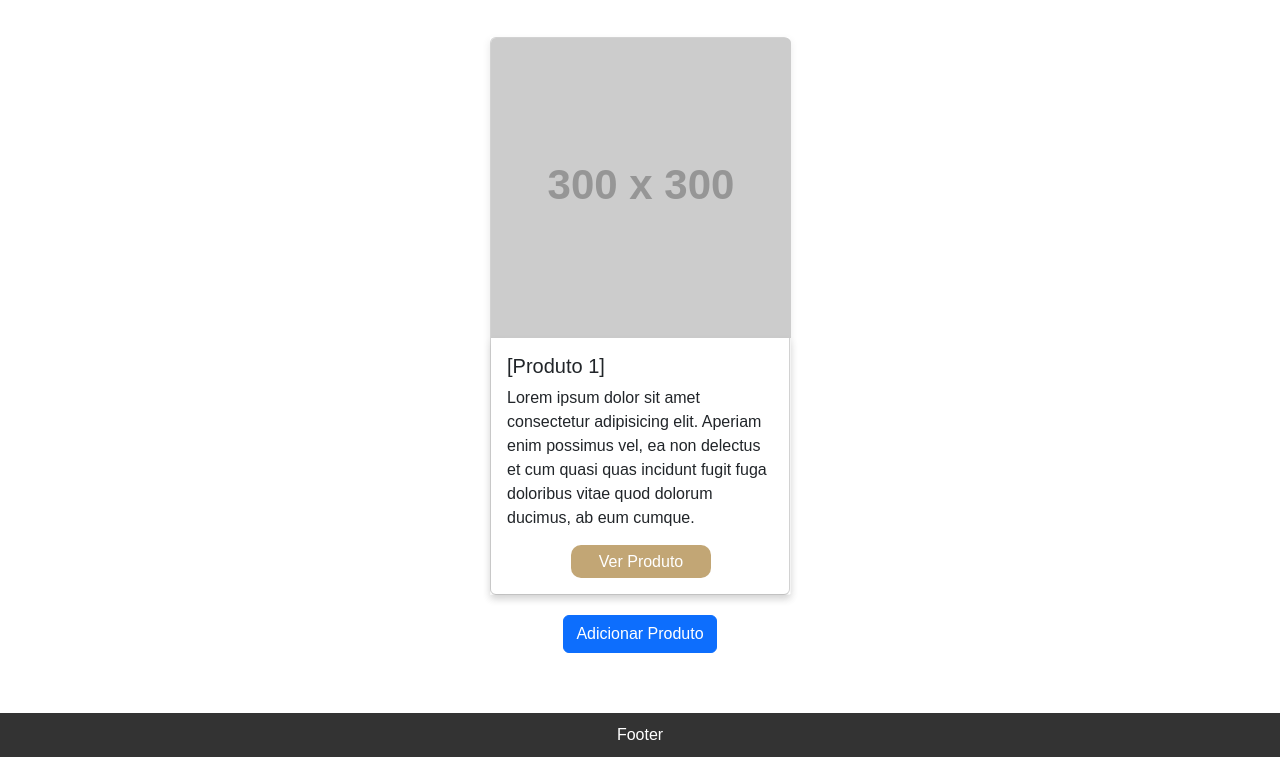
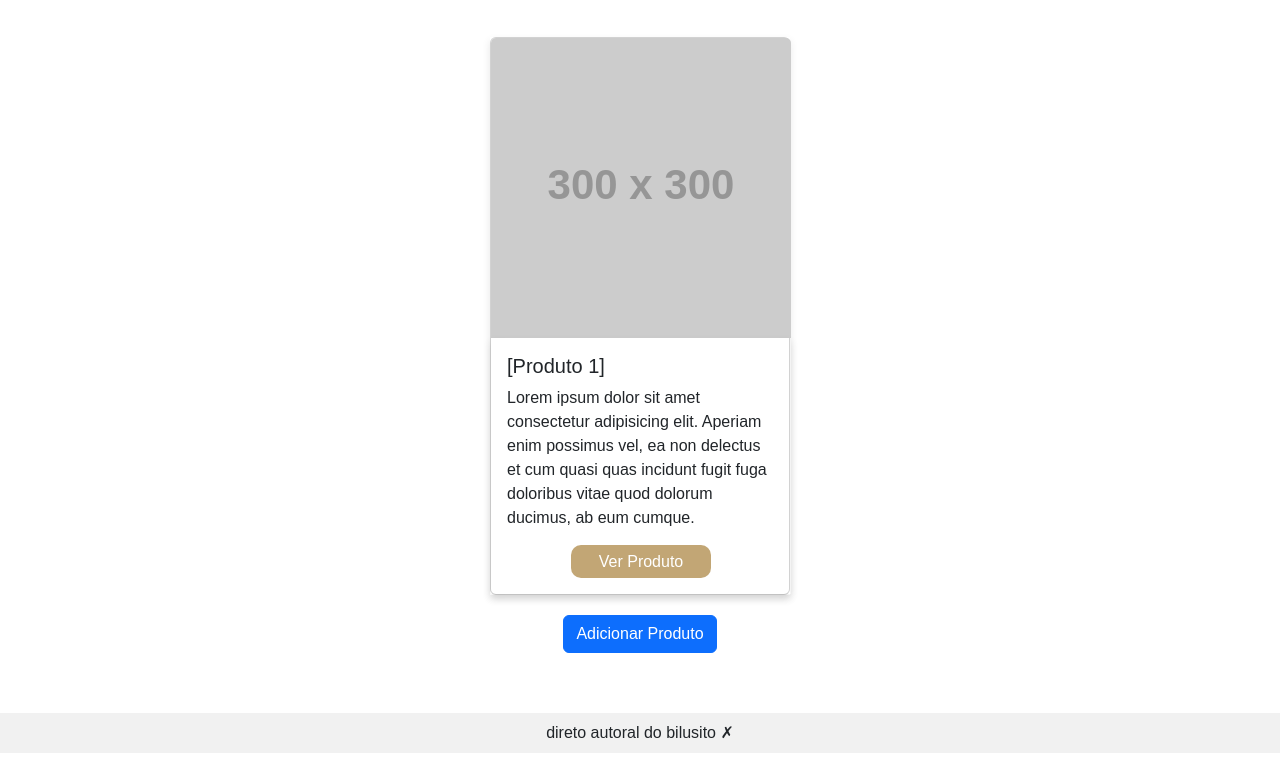
Before and after one commit to kiyanamiiii/cachacaria-wilbert-pi-2025.2, a plain HTML site: page index.html in a window 1280 px wide. Shown: the part 613-1370 px from the top of the page. Drawn offline with nearby package versions, Linux system fonts and the light colour scheme; placeholder pictures from the web are drawn by us.

Commit message:
feat: footer is working now!

```diff
--- a/assets/css/common.css
+++ b/assets/css/common.css
@@ -10,6 +10,7 @@ p {
 
 body {
   max-width: 1920px;
+  min-height: 100vh;
   height: auto;
   margin: auto;
 }
--- a/assets/css/footer.css
+++ b/assets/css/footer.css
@@ -1,12 +1,23 @@
 /* Footer */
 
-footer {
-  background-color: #333;
-  color: white;
+#footer {
+  position: absolute;
+  bottom: 0;
+  width: 100%;
+  height: 2.5rem; /* Footer height */
+  background-color: #f1f1f1;
   text-align: center;
-  padding: 10px 0;
-  position: absolute;
-  bottom: auto;
+  display: flex;
+  justify-content: center;
+  align-items: center;
+  vertical-align: middle;
+}
 
-  width: 100%;
+#page-container {
+  position: relative;
+  min-height: 100vh;
 }
+
+#content-wrap {
+  padding-bottom: 2.5rem; /* Footer height */
+}
--- a/index.html
+++ b/index.html
@@ -18,9 +18,13 @@
   </head>
 
   <body>
+    <div id="page-container">
+      <div id="content-wrap">
         <!-- HEADER -->
         <header>
-      <div style="display: flex; justify-content: center; align-items: center">
+          <div
+            style="display: flex; justify-content: center; align-items: center"
+          >
             <img
               src="https://placehold.co/70"
               alt="logo-cachacaria"
@@ -63,7 +67,9 @@
             aria-labelledby="offcanvasWithBothOptionsLabel"
           >
             <div class="offcanvas-header">
-          <p class="offcanvas-title" id="offcanvasWithBothOptionsLabel">Menu</p>
+              <p class="offcanvas-title" id="offcanvasWithBothOptionsLabel">
+                Menu
+              </p>
             </div>
             <div class="offcanvas-body">
               <div
@@ -218,9 +224,10 @@
                 <div class="card-body product-body">
                   <h5 class="card-title product-title">[Produto 1]</h5>
                   <p class="card-text product-text">
-                Lorem ipsum dolor sit amet consectetur adipisicing elit. Aperiam
-                enim possimus vel, ea non delectus et cum quasi quas incidunt
-                fugit fuga doloribus vitae quod dolorum ducimus, ab eum cumque.
+                    Lorem ipsum dolor sit amet consectetur adipisicing elit.
+                    Aperiam enim possimus vel, ea non delectus et cum quasi quas
+                    incidunt fugit fuga doloribus vitae quod dolorum ducimus, ab
+                    eum cumque.
                   </p>
                   <div
                     style="
@@ -230,7 +237,9 @@
                     "
                   >
                     <button class="btn-primary product-button">
-                  <a href="/produto.html" style="color: white">Ver Produto</a>
+                      <a href="/produto.html" style="color: white"
+                        >Ver Produto</a
+                      >
                     </button>
                   </div>
                 </div>
@@ -247,9 +256,9 @@
         </section>
 
         <!-- Footer -->
-    <footer>
-      <p>Footer</p>
-    </footer>
+      </div>
+      <footer id="footer">direto autoral do bilusito &cross;</footer>
+    </div>
     <script
       src="https://cdn.jsdelivr.net/npm/bootstrap@5.3.7/dist/js/bootstrap.bundle.min.js"
       integrity="sha384-ndDqU0Gzau9qJ1lfW4pNLlhNTkCfHzAVBReH9diLvGRem5+R9g2FzA8ZGN954O5Q"
```
Also changed, not shown: produtos.html (+11 -5 lines). Lines whose indentation alone changed are shown as unchanged.
